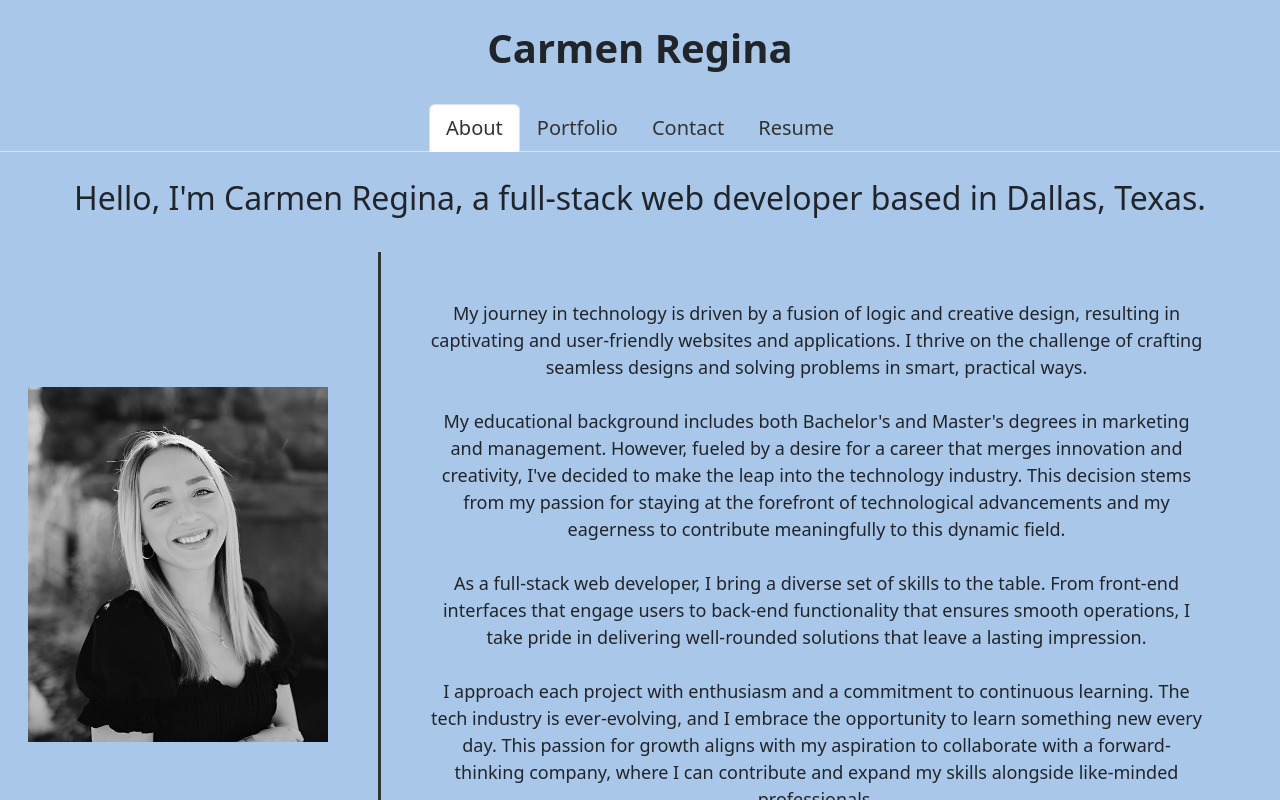
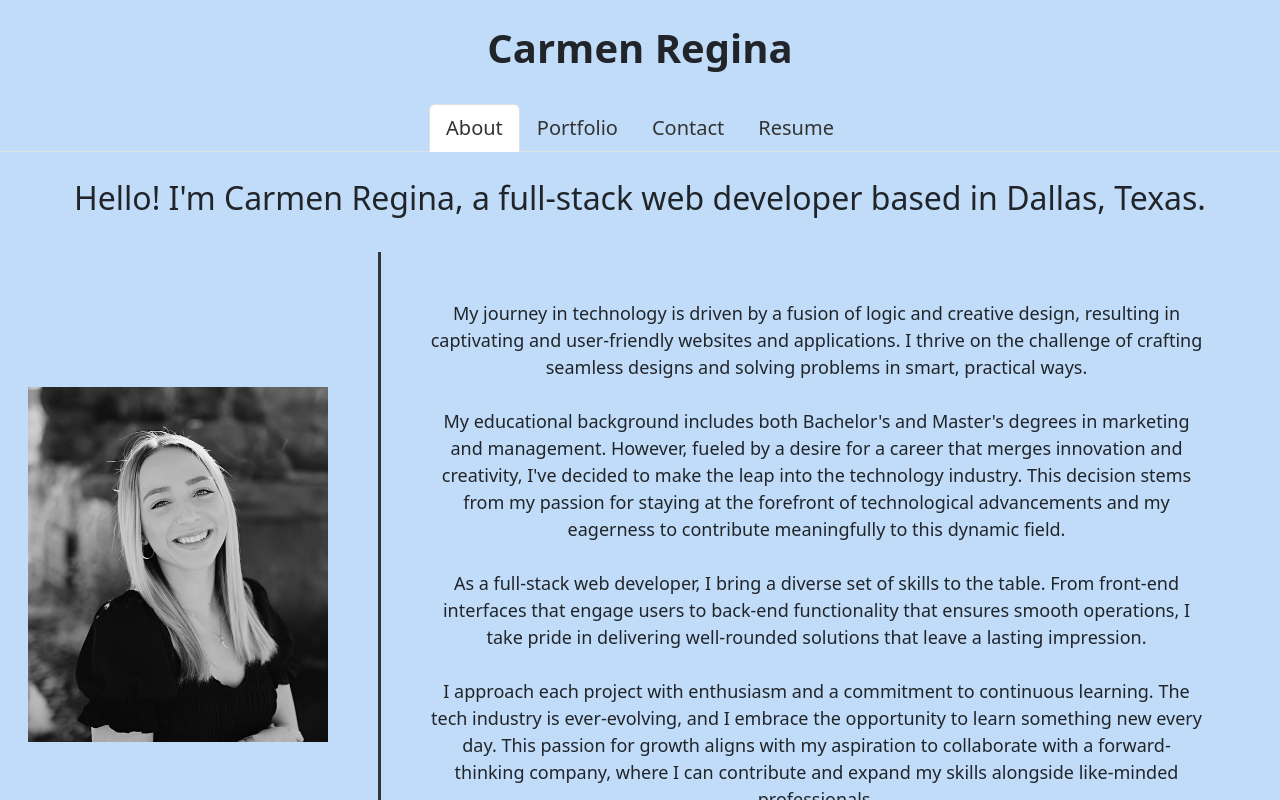
Before and after one commit to crcarmen23/crcarmen23-react-portfolio, a React (Vite) app: page / in a window 1280 px wide. Shown: the top 800 px of the page. Built offline with nearby package versions, Linux system fonts and the light colour scheme.

Commit message:
minor changes

```diff
--- a/src/App.css
+++ b/src/App.css
@@ -77,7 +77,7 @@ article {
   max-width: 1500px;
   margin: 0;
   text-align: center;
-  background-color: #a9c8e9;
+  background-color: #c0dcf9;
 }
 
 body {
--- a/src/pages/AboutMe.jsx
+++ b/src/pages/AboutMe.jsx
@@ -4,7 +4,7 @@ export default function AboutMe() {
   return (
     <div className="aboutMe min-vh-100">
       <br />
-      <h2 className="aboutHeader">Hello, I'm Carmen Regina, a full-stack web developer based in Dallas, Texas.</h2>
+      <h2 className="aboutHeader">Hello! I'm Carmen Regina, a full-stack web developer based in Dallas, Texas.</h2>
       <br />
       <div className="container">
         <aside><img className="headshot" src="/headshot.jpg" alt="Carmen Regina Headshot" /></aside>
```
